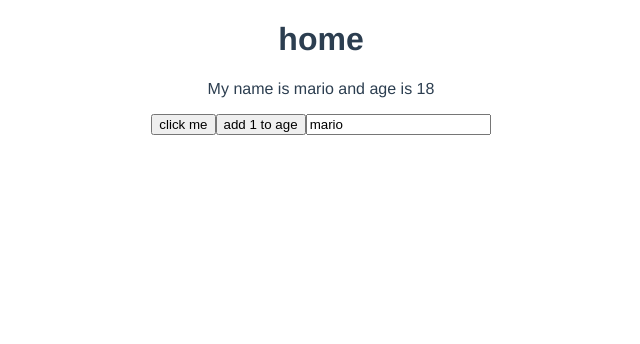
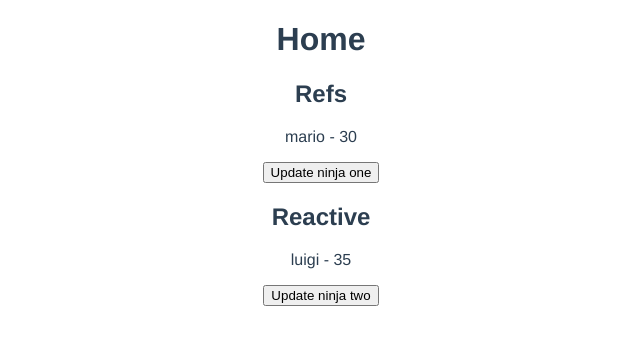
Before and after one commit to ryuya416/dojo-blog, a Vue app: page / in a window 1280 px wide. Shown: the top 344 px of the page, without its empty margins (319-959 px from the left). Built offline with nearby package versions, Linux system fonts and the light colour scheme.

Commit message:
Refs vs Reactive

```diff
--- a/src/views/Home.vue
+++ b/src/views/Home.vue
@@ -1,32 +1,32 @@
 <template>
   <div class="home">
-    <h1>home</h1>
-    <p>My name is {{ name }} and age is {{ age }}</p>
-    <button @click="handleClick">click me</button>
-    <button @click="age++">add 1 to age</button>
-    <input type="text" v-model="name" />
+    <h1>Home</h1>
+    <h2>Refs</h2>
+    <p>{{ ninjaOne.name }} - {{ ninjaOne.age }}</p>
+    <button @click="updateNinjaOne">Update ninja one</button>
+    <h2>Reactive</h2>
+    <p>{{ ninjaTwo.name }} - {{ ninjaTwo.age }}</p>
+    <button @click="updateNinjaTwo">Update ninja two</button>
   </div>
 </template>
 
 <script>
-import { ref } from "vue";
-
+import { reactive, ref } from "vue";
 export default {
   name: "Home",
   setup() {
-    let name = ref("mario");
-    let age = ref(18);
-
-    const handleClick = () => {
-      name.value = "luigi";
-      age.value = 20;
+    const ninjaOne = ref({ name: "mario", age: 30 });
+    const ninjaTwo = reactive({ name: "luigi", age: 35 });
+    // reactive cannot be used on primitive values
+    const nameOne = ref("mario"); // will be reactive
+    const nameTwo = reactive("luigi"); // will NOT be reactive
+    const updateNinjaOne = () => {
+      ninjaOne.value.age = 40;
     };
-
-    return {
-      name,
-      age,
-      handleClick,
+    const updateNinjaTwo = () => {
+      ninjaTwo.age = 45;
     };
+    return { ninjaOne, ninjaTwo, updateNinjaOne, updateNinjaTwo };
   },
 };
 </script>
```
